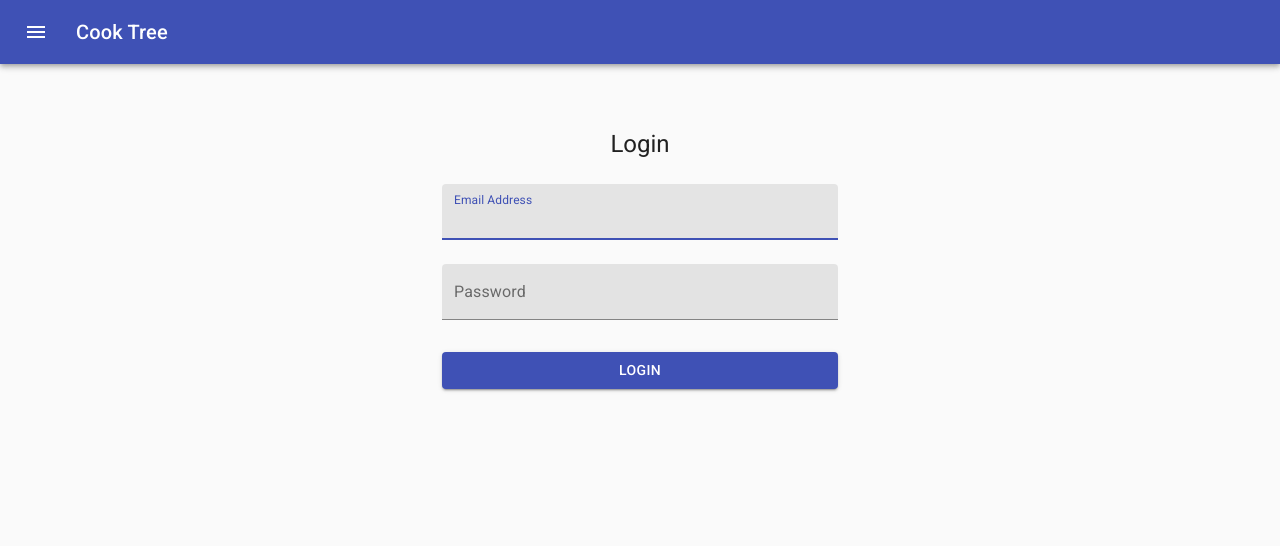
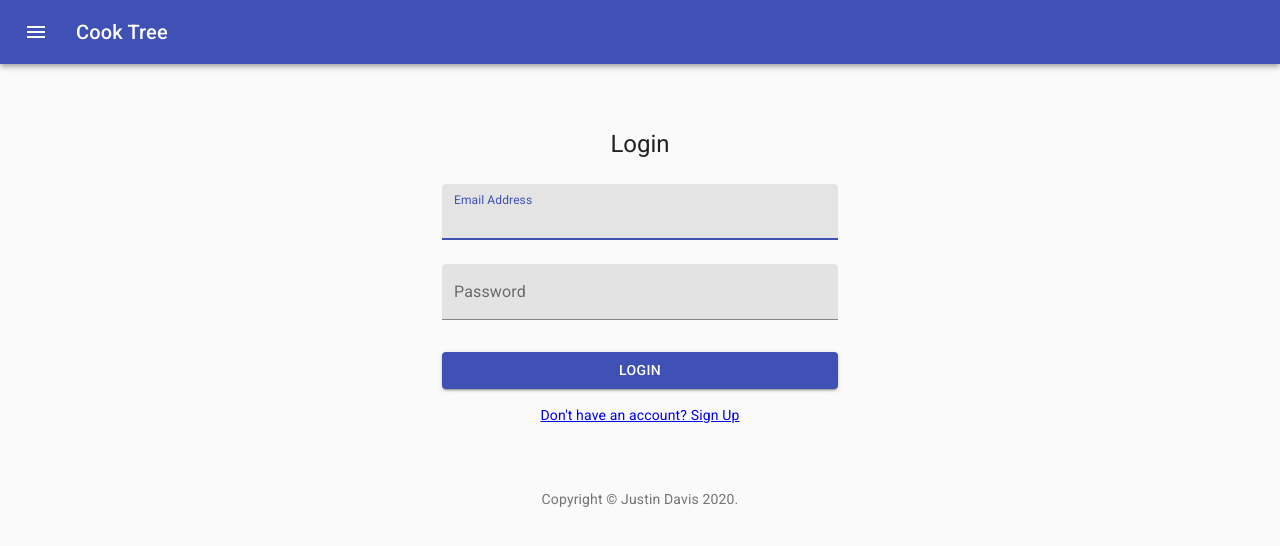
Before and after one commit to davisjustinw/cooktree, a React (Create React App) app in the folder client/: page /login in a window 1280 px wide. Shown: the top 546 px of the page. Built offline with nearby package versions, Linux system fonts and the light colour scheme; no server answers.

Commit message:
add signup link to login. redirect private routes to login

```diff
--- a/client/src/Routes.js
+++ b/client/src/Routes.js
@@ -14,7 +14,7 @@ const Routes = props => {
         <Route exact path='/login' component={Login} />
         <Route exact path='/logout' component={Logout} />
         <Route exact path='/signup' component={Signup} />
-        <PrivateRoute exact path="/" redirectTo="/signup">
+        <PrivateRoute exact path="/" redirectTo="/login">
           <Recipes />
         </PrivateRoute>
         <PrivateRoute exact path="/recipes" redirectTo="/login">
--- /dev/null
+++ b/client/src/components/Copyright.js
@@ -0,0 +1,16 @@
+import React from 'react'
+import Typography from '@material-ui/core/Typography'
+import Link from '@material-ui/core/Link'
+
+const Copyright = () => (
+  <Typography variant="body2" color="textSecondary" align="center">
+     {'Copyright © '}
+     <Link color="inherit" href="https://github.com/davisjustinw/cooktree">
+       Justin Davis
+     </Link>{' '}
+     {new Date().getFullYear()}
+     {'.'}
+   </Typography>
+)
+
+export default Copyright
--- a/client/src/components/Navbar.js
+++ b/client/src/components/Navbar.js
@@ -7,6 +7,7 @@ import Typography from '@material-ui/core/Typography';
 import IconButton from '@material-ui/core/IconButton';
 import MenuIcon from '@material-ui/icons/Menu';
 import AuthButton from './AuthButton'
+
 
 const useStyles = makeStyles(theme => ({
   root: {
@@ -21,7 +22,6 @@ const useStyles = makeStyles(theme => ({
 }))
 
 const Navbar = props => {
-
   const classes = useStyles();
   return (
     <div className={classes.root}>
--- a/client/src/containers/PrivateRoute.js
+++ b/client/src/containers/PrivateRoute.js
@@ -24,7 +24,6 @@ function PrivateRoute({ children, redirectTo, ...rest }) {
       )
     )
   )
-
   return <Route {...rest} render={authRoute}/>
 }
 
--- a/client/src/routes/Login.js
+++ b/client/src/routes/Login.js
@@ -1,7 +1,6 @@
 import React, { Component } from 'react'
 import { connect } from 'react-redux'
-import { Redirect } from 'react-router-dom';
-
+import { Redirect, Link as RouterLink } from 'react-router-dom';
 import { changeHandler } from '../handlers/form'
 import { submitLogin } from '../actions/auth'
 
@@ -10,6 +9,9 @@ import Typography from '@material-ui/core/Typography'
 import TextField from '@material-ui/core/TextField'
 import Container from '@material-ui/core/Container'
 import Button from '@material-ui/core/Button'
+import Box from '@material-ui/core/Box'
+
+import Copyright from '../components/Copyright'
 
 class Login extends Component {
   constructor(props) {
@@ -73,7 +75,13 @@ class Login extends Component {
               Login
             </Button>
           </form>
+          <RouterLink to="/signup">
+            {"Don't have an account? Sign Up"}
+          </RouterLink>
         </div>
+        <Box mt={8}>
+          <Copyright />
+        </Box>
       </Container>
     )
   }
```
